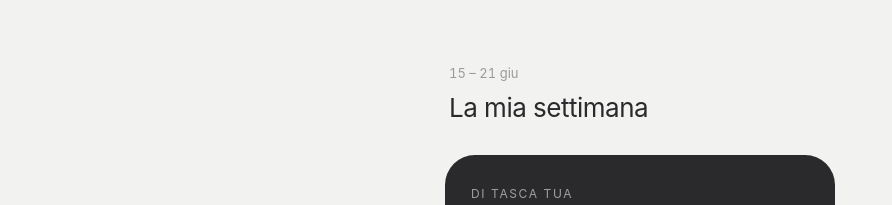
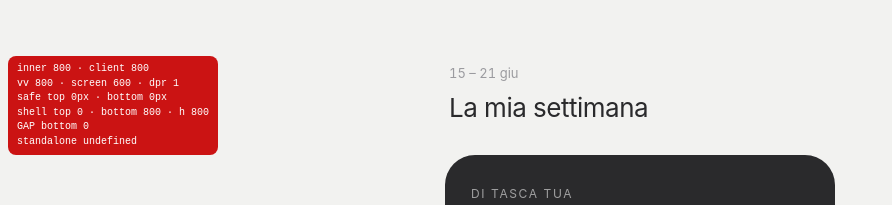
Before and after one commit to Blundert/spesa, a React (Vite) app: page / in a window 1280 px wide. Shown: the top 205 px of the page, without its empty margins (0-892 px from the left). Built offline with nearby package versions, Linux system fonts and the light colour scheme.

Commit message:
chore: temporary viewport diagnostic box for iOS shell debugging

```diff
--- a/src/components/AppShell.tsx
+++ b/src/components/AppShell.tsx
@@ -1,4 +1,4 @@
-import { useState } from 'react'
+import { useState, useEffect } from 'react'
 import { useTranslation } from 'react-i18next'
 import { Outlet, Link, useRouter, useNavigate } from '@tanstack/react-router'
 import { currentISOWeek } from '../lib/date'
@@ -61,6 +61,7 @@ export function AppShell() {
 
   return (
     <div className="relative w-full h-full bg-[#F2F2F0] overflow-hidden">
+      <ViewportDebug />
       {/* ── SCREEN ── */}
       <div className="absolute inset-0 bg-[#F2F2F0] flex flex-col overflow-hidden">
         {/* Status bar spacer */}
@@ -276,3 +277,62 @@ function PlusIcon() {
     </svg>
   )
 }
+
+// TEMPORANEO: riquadro diagnostico per capire perché lo shell non riempie lo schermo su iOS.
+// Da rimuovere una volta individuata e risolta la causa.
+function ViewportDebug() {
+  const [txt, setTxt] = useState('…')
+  useEffect(() => {
+    const probe = document.createElement('div')
+    probe.style.cssText =
+      'position:fixed;inset:0;padding-top:env(safe-area-inset-top);padding-bottom:env(safe-area-inset-bottom);visibility:hidden;pointer-events:none'
+    document.body.appendChild(probe)
+    const read = () => {
+      const cs = getComputedStyle(probe)
+      const vv = window.visualViewport
+      const shell = document.querySelector('[data-vaul-drawer-wrapper]')
+      const r = shell?.getBoundingClientRect()
+      const nav = window.navigator as Navigator & { standalone?: boolean }
+      setTxt(
+        [
+          `inner ${window.innerHeight} · client ${document.documentElement.clientHeight}`,
+          `vv ${vv ? Math.round(vv.height) : '-'} · screen ${window.screen.height} · dpr ${window.devicePixelRatio}`,
+          `safe top ${cs.paddingTop} · bottom ${cs.paddingBottom}`,
+          r ? `shell top ${Math.round(r.top)} · bottom ${Math.round(r.bottom)} · h ${Math.round(r.height)}` : 'no shell',
+          `GAP bottom ${r ? Math.round(window.innerHeight - r.bottom) : '-'}`,
+          `standalone ${String(nav.standalone)}`,
+        ].join('\n'),
+      )
+    }
+    const raf = requestAnimationFrame(read)
+    const id = setInterval(read, 1000)
+    window.addEventListener('resize', read)
+    window.visualViewport?.addEventListener('resize', read)
+    return () => {
+      cancelAnimationFrame(raf)
+      clearInterval(id)
+      window.removeEventListener('resize', read)
+      window.visualViewport?.removeEventListener('resize', read)
+      probe.remove()
+    }
+  }, [])
+  return (
+    <div
+      style={{
+        position: 'fixed',
+        top: 56,
+        left: 8,
+        zIndex: 9999,
+        background: 'rgba(200,0,0,.92)',
+        color: '#fff',
+        font: '10px/1.45 ui-monospace, monospace',
+        padding: '6px 9px',
+        borderRadius: 8,
+        whiteSpace: 'pre',
+        pointerEvents: 'none',
+      }}
+    >
+      {txt}
+    </div>
+  )
+}
```
